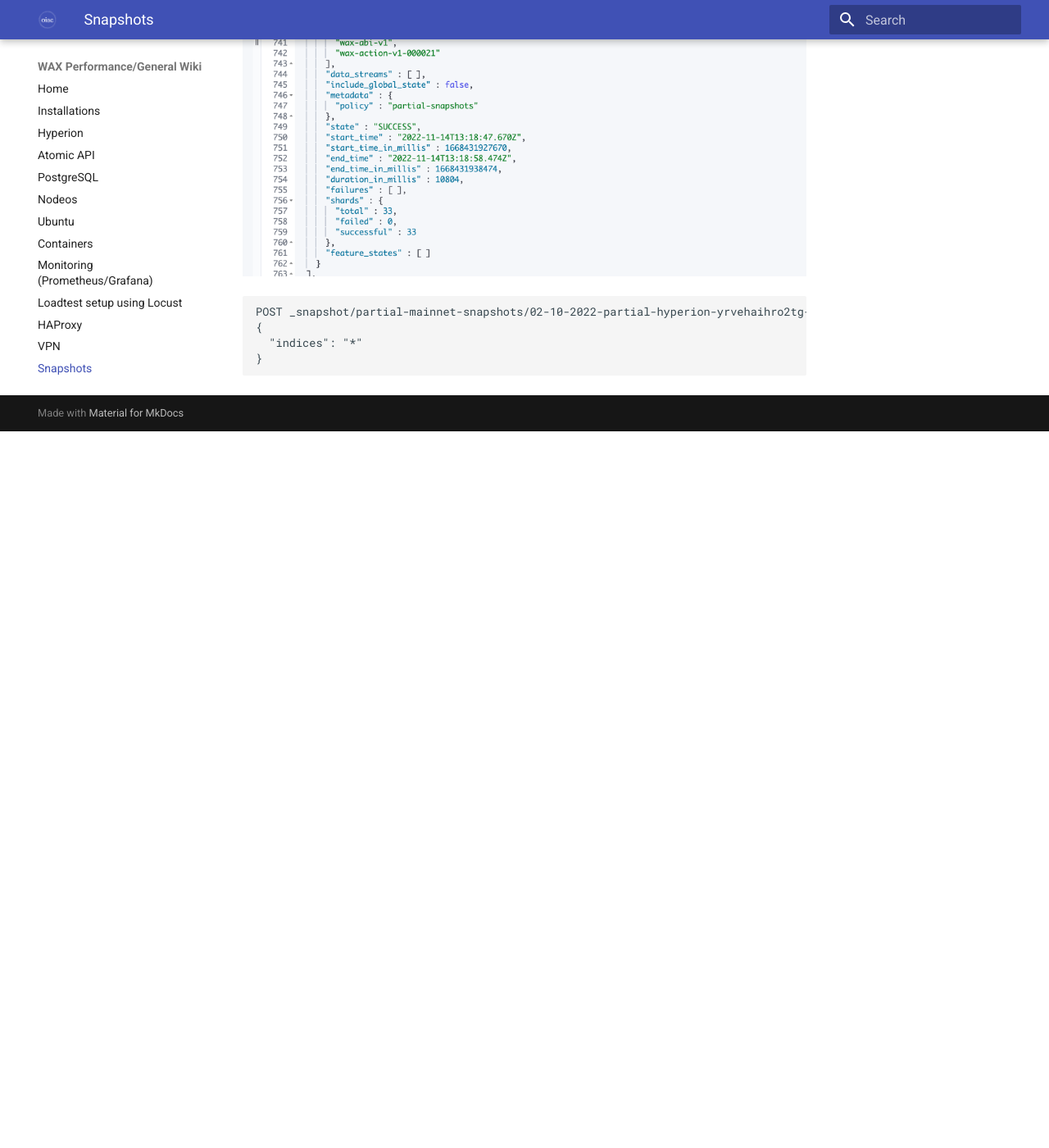
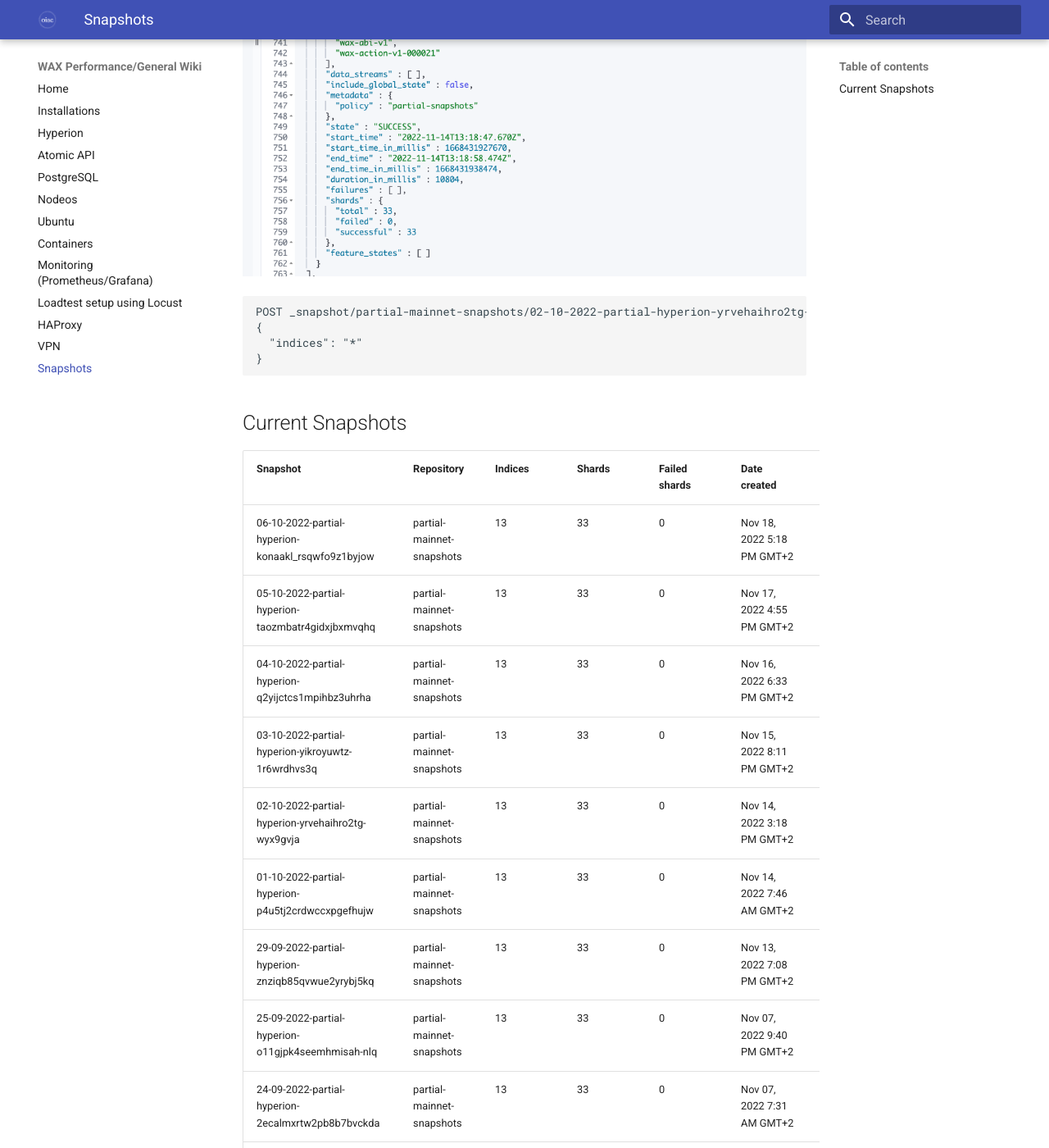
Before and after one commit to oneinacillian/wiki, an MkDocs documentation site: the page built from docs/snapshots.md, in a window 1280 px wide and 1400 px high, scrolled down 1652 px. Shown: the whole window at 82% size. Built offline with MkDocs 1.6.1 and Material for MkDocs 9.7.7, drawn with Linux system fonts in a browser that asks for light colours; before the commit the page ends 2178 px from its top, so only the background shows below that; some of the changed text lies outside the part shown.

Commit message:
update snapshot listing

````diff
--- a/docs/snapshots.md
+++ b/docs/snapshots.md
@@ -55,3 +55,31 @@
   "indices": "*"
 }
 ```
+
+## Current Snapshots
+
+| Snapshot                                           | Repository                | Indices | Shards | Failed shards | Date created                | Duration |
+|----------------------------------------------------|---------------------------|---------|--------|---------------|-----------------------------|----------|
+| 06-10-2022-partial-hyperion-konaakl_rsqwfo9z1byjow | partial-mainnet-snapshots | 13      | 33     | 0             | Nov 18, 2022 5:18 PM GMT+2  | 26s      |
+| 05-10-2022-partial-hyperion-taozmbatr4gidxjbxmvqhq | partial-mainnet-snapshots | 13      | 33     | 0             | Nov 17, 2022 4:55 PM GMT+2  | 23s      |
+| 04-10-2022-partial-hyperion-q2yijctcs1mpihbz3uhrha | partial-mainnet-snapshots | 13      | 33     | 0             | Nov 16, 2022 6:33 PM GMT+2  | 21s      |
+| 03-10-2022-partial-hyperion-yikroyuwtz-1r6wrdhvs3q | partial-mainnet-snapshots | 13      | 33     | 0             | Nov 15, 2022 8:11 PM GMT+2  | 29s      |
+| 02-10-2022-partial-hyperion-yrvehaihro2tg-wyx9gvja | partial-mainnet-snapshots | 13      | 33     | 0             | Nov 14, 2022 3:18 PM GMT+2  | 11s      |
+| 01-10-2022-partial-hyperion-p4u5tj2crdwccxpgefhujw | partial-mainnet-snapshots | 13      | 33     | 0             | Nov 14, 2022 7:46 AM GMT+2  | 22s      |
+| 29-09-2022-partial-hyperion-znziqb85qvwue2yrybj5kq | partial-mainnet-snapshots | 13      | 33     | 0             | Nov 13, 2022 7:08 PM GMT+2  | 82s      |
+| 25-09-2022-partial-hyperion-o11gjpk4seemhmisah-nlq | partial-mainnet-snapshots | 13      | 33     | 0             | Nov 07, 2022 9:40 PM GMT+2  | 17s      |
+| 24-09-2022-partial-hyperion-2ecalmxrtw2pb8b7bvckda | partial-mainnet-snapshots | 13      | 33     | 0             | Nov 07, 2022 7:31 AM GMT+2  | 22s      |
+| 23-09-2022-partial-hyperion-oio39fxqtqwhqwyjc8r5xq | partial-mainnet-snapshots | 13      | 33     | 0             | Nov 06, 2022 3:41 PM GMT+2  | 36s      |
+| 22-09-2022-partial-hyperion-niu-a2wpsocn_h-uww2wuq | partial-mainnet-snapshots | 13      | 33     | 0             | Nov 04, 2022 4:05 PM GMT+2  | 22s      |
+| 21-09-2022-partial-hyperion-fjgymra9rc2pxgscxcdxha | partial-mainnet-snapshots | 13      | 33     | 0             | Nov 03, 2022 9:37 PM GMT+2  | 25s      |
+| 20-09-2022-partial-hyperion-827oflansto_8qiigfrv6g | partial-mainnet-snapshots | 13      | 33     | 0             | Nov 02, 2022 10:04 PM GMT+2 | 24s      |
+| 19-09-2022-partial-hyperion-hcvo9vcoteak8qlu5ykugg | partial-mainnet-snapshots | 13      | 33     | 0             | Nov 01, 2022 9:38 PM GMT+2  | 27s      |
+| 18-09-2022-partial-hyperion-ndtvbvswqoeo9ui8oaeogg | partial-mainnet-snapshots | 13      | 33     | 0             | Oct 31, 2022 5:15 PM GMT+2  | 15s      |
+| 17-09-2022-partial-hyperion-m-djzh_gqtgb8coqyfjquq | partial-mainnet-snapshots | 13      | 33     | 0             | Oct 31, 2022 7:29 AM GMT+2  | 21s      |
+| 16-09-2022-partial-hyperion-hkxtaejkqfy0kleaokcuow | partial-mainnet-snapshots | 13      | 33     | 0             | Oct 30, 2022 12:05 AM GMT+2 | 28s      |
+| 15-09-2022-partial-hyperion-h-vjskkct2ql3wx5g8dzka | partial-mainnet-snapshots | 13      | 33     | 0             | Oct 28, 2022 5:13 PM GMT+2  | 12s      |
+| 14-09-2022-partial-hyperion-glttgjkwq_quacaj6amx4a | partial-mainnet-snapshots | 13      | 33     | 0             | Oct 28, 2022 9:07 AM GMT+2  | 30s      |
+| 13-09-2022-partial-hyperion-3rtoqlmkscwhsbkcpceplw | partial-mainnet-snapshots | 13      | 33     | 0             | Oct 26, 2022 9:48 PM GMT+2  | 25s      |
+| 12-09-2022-partial-hyperion-33jyfujbtie1nx_1qd-oma | partial-mainnet-snapshots | 13      | 33     | 0             | Oct 25, 2022 8:25 PM GMT+2  | 25s      |
+| 11-09-2022-partial-hyperion-nbnbmnl8qeumcdsn2es8qa | partial-mainnet-snapshots | 13      | 33     | 0             | Oct 24, 2022 8:56 PM GMT+2  | 23s      |
+| 10-09-2022-partial-hyperion-8iylp-ivsz2xxvmixv1n3q | partial-mainnet-snapshots | 13      | 33     | 0             | Oct 23, 2022 7:29 PM GMT+2  | 26s      |
````
